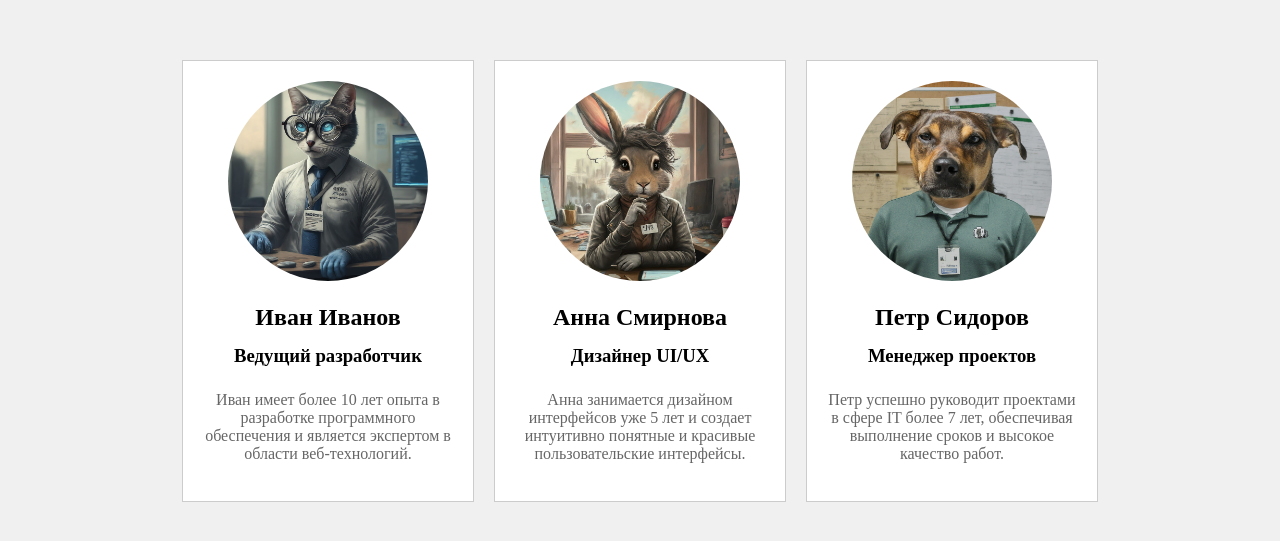
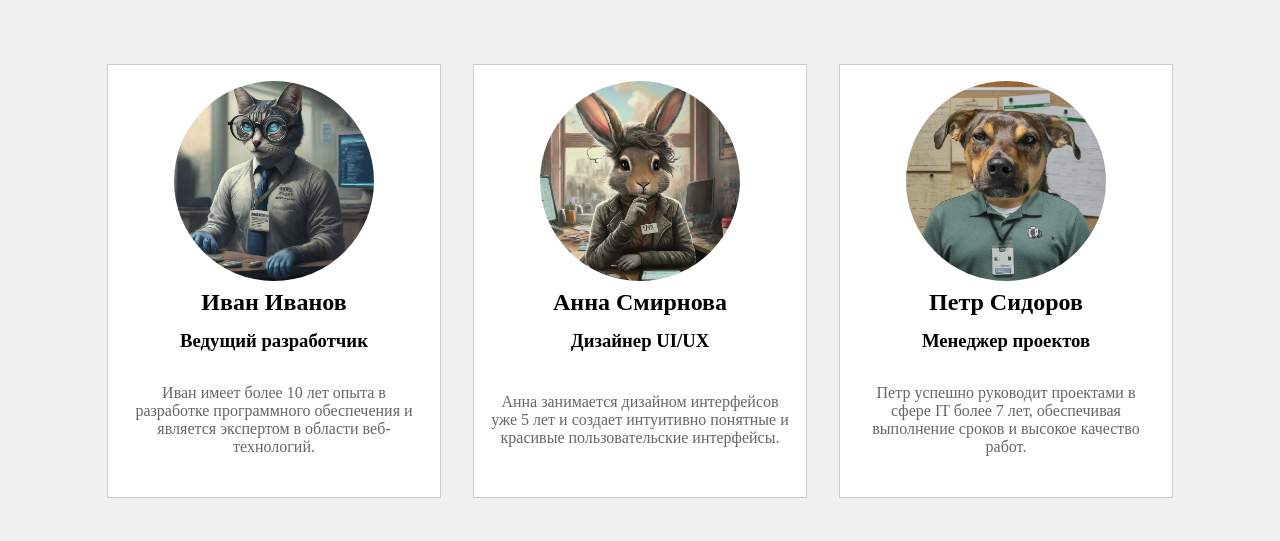
Before and after one commit to annetmyshkina/annetmyshkina.github.io, a plain HTML site: page index.html in a window 1280 px wide. Shown: the part 119-660 px from the top of the page. Drawn offline with Linux system fonts and the light colour scheme.

Commit message:
Update style.css

```diff
--- a/style.css
+++ b/style.css
@@ -21,26 +21,13 @@ div {
   justify-content: space-between;
 }
 
-/* BEGIN (write your solution here) */
-.profile-card {
-  width: 250px;
-  padding: 20px;
-  margin: 10px;
-  text-align: center;
-  display: flex;
-  flex-direction: column;
-  align-items: center;
-
-}
-
 .profile-image {
   width: 200px;
   height: 200px;
   border-radius: 50%;
-  margin-bottom: 15px;
-  object-fit: cover;
+  display: block;
+  margin: 0 auto;
 }
-/* END */
 
 h2 {
   margin: 8px 0;
```
